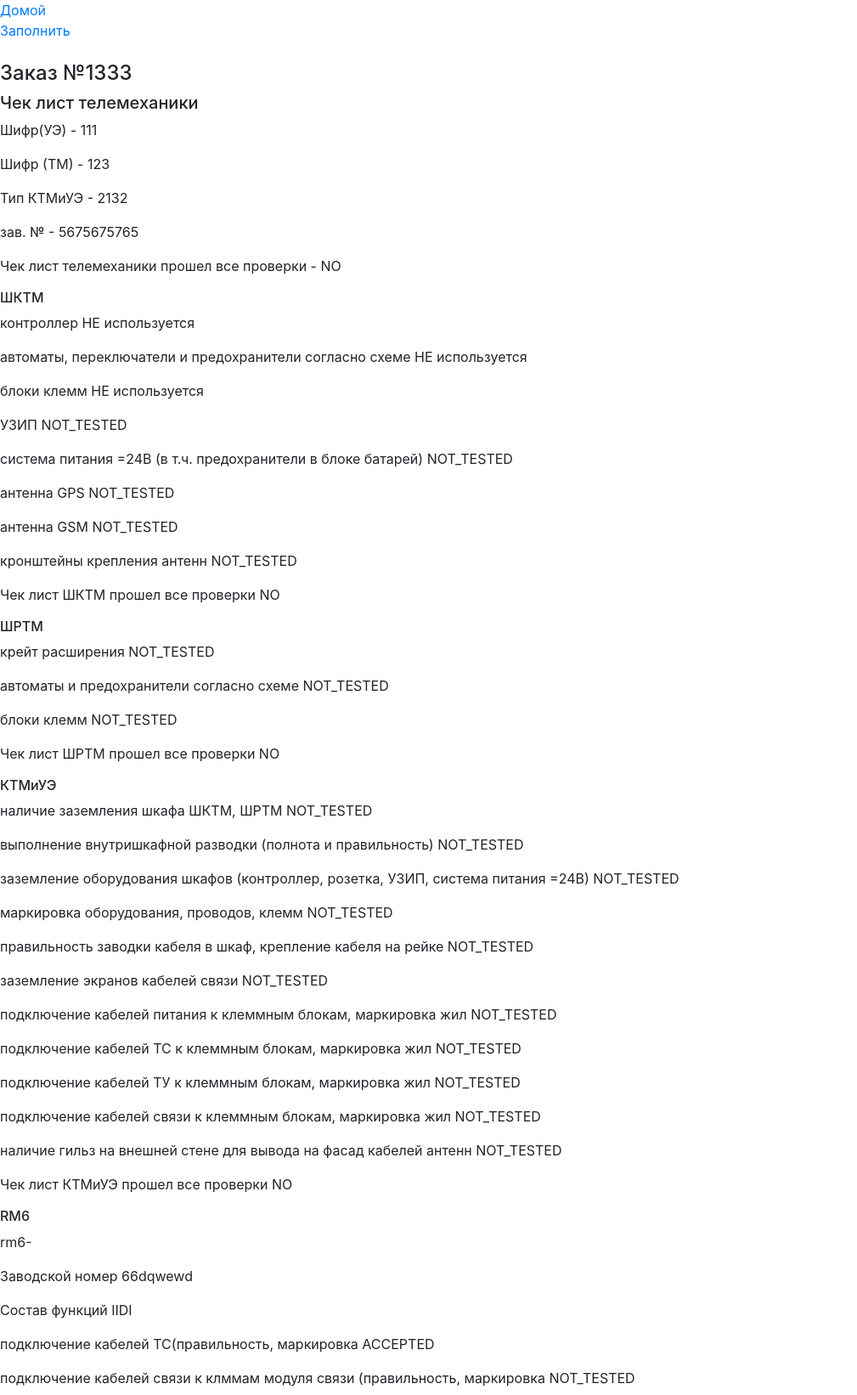
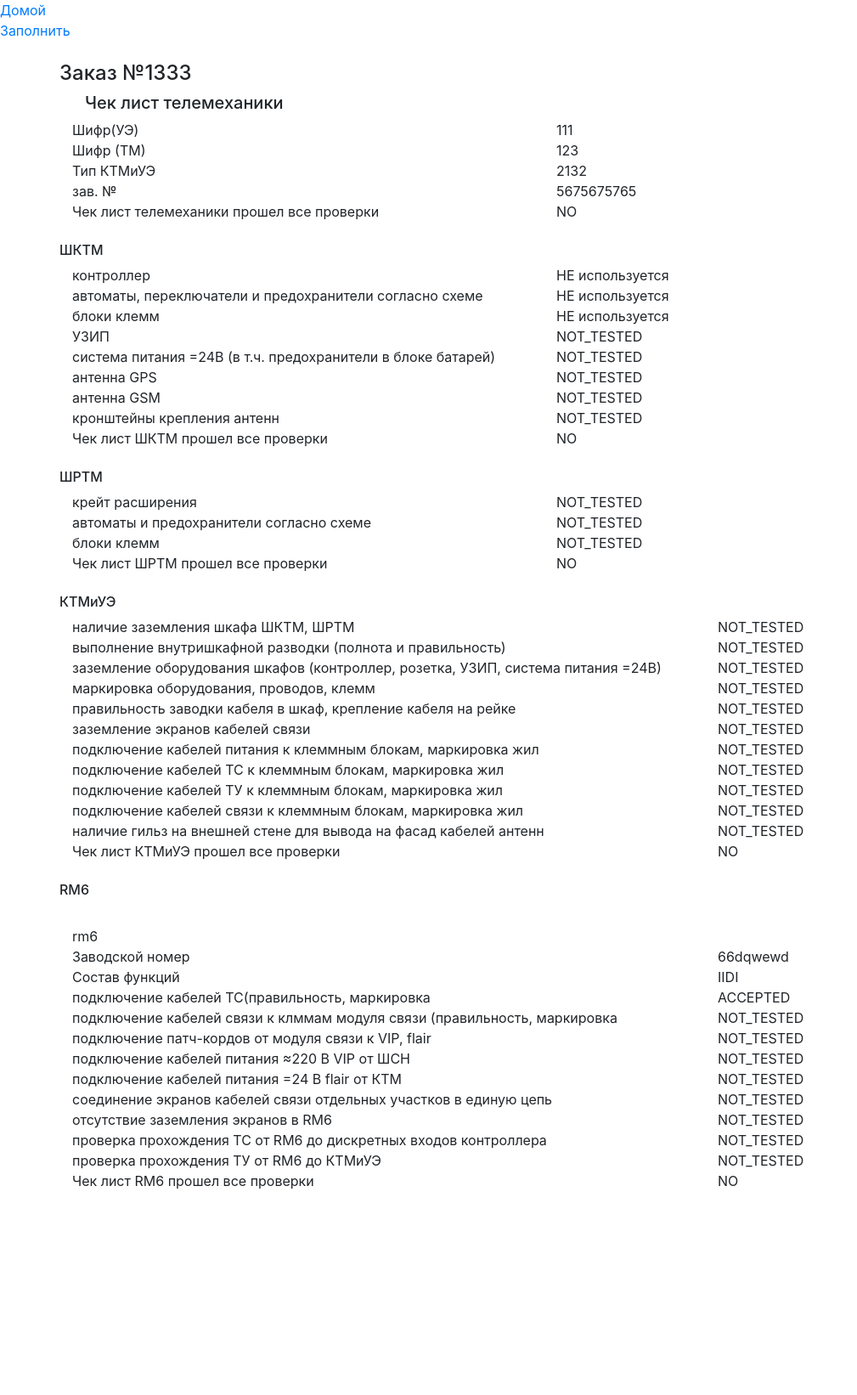
Before and after one commit to TimurKarev/ETIGroup, a Django app: page /tm_checklist_detail/46/ in a window 1280 px wide. Shown: the top 1642 px of the page at 85% size, without its empty margins (0-1009 px from the left). After the commit the page ends 1400 px from the top, so only its background shows below. Run offline with Django 3.2, Linux system fonts and the light colour scheme; data comes from the database, SQL or seed files in the repository; both versions use the stored data as it was after the commit; some libraries are stand-ins or nearby versions.

Commit message:
update formr rm6s ready

```diff
--- a/ETIGroup_project/settings.py
+++ b/ETIGroup_project/settings.py
@@ -26,7 +26,7 @@ SECRET_KEY = 'sey3a5*bpk1t1wt9e5qkv1w#f1b6b2iilt(@wntbv@=(8ft7fz'
 # SECURITY WARNING: don't run with debug turned on in production!
 DEBUG = True
 
-ALLOWED_HOSTS = []
+ALLOWED_HOSTS = ['10.40.247.58', '127.0.0.1']
 
 
 # Application definition
--- a/otk/models/tm_checklists.py
+++ b/otk/models/tm_checklists.py
@@ -2,15 +2,15 @@ from django.db import models
 from django.urls import reverse
 
 ELEMENT_CHOICES = (
-    ('NOT_TESTED', 'Не проверено'),
-    ('UNUSED','Не используется'),
-    ('ACCEPTED', 'Принято'),
-    ('DECLINE','Замечания'),
+    ('Не проверено', 'Не проверено'),
+    ('НЕ используется','Не используется'),
+    ('Принято', 'Принято'),
+    ('Замечания','Замечания'),
 )
 
 PASSED_CHOICES = (
-    ('NO', 'НЕ принято'),
-    ("YES", 'Принято'),
+    ('НЕ принято', 'НЕ принято'),
+    ("Принято", 'Принято'),
 )
 
 # Create your models here.
--- a/otk/templates/tm_checklist_detail.html
+++ b/otk/templates/tm_checklist_detail.html
@@ -8,53 +8,137 @@
 <a href="{% url 'tm_checklist_update' tmchecklist.id %}"> Заполнить  </a>
 <br />
 <br />
+<div class="container">
+    <div class="row">
         <h4> Заказ №{{man_number}}</h4>
+    </div>
+    <div class="col-md-12">
 <h5>  Чек лист телемеханики </h5>
+</div>
+
 
             {% for name, value in chlist_dict.items  %}
-        <p>{{name}} - {{value}}</p>
+                <div class="row">
+                <div class="col-md-6">
+                    {{name}}
+                </div>
+                <div class="col-md-4">
+                    {{value}}
+                </div>
+                </div>
             {% endfor %}
 
+
         {% if  sktm|length > 0 %}
+        <br />
+        <div class="row">
             <h6> ШКТМ </h6>
+        </div>
             {% for name, value in sktm.items  %}
-            <p>{{name}}  {{value}}</p>
+                <div class="row">
+                <div class="col-md-6">
+                    {{name}}
+                </div>
+                <div class="col-md-4">
+                    {{value}}
+                </div>
+                </div>
             {% endfor %}
         {% endif %}
 
         {% if  srtm|length > 0 %}
+        <br />
+        <div class="row">
             <h6> ШРТМ </h6>
+        </div>
             {% for name, value in srtm.items  %}
-            <p>{{name}}  {{value}}</p>
+                <div class="row">
+                <div class="col-md-6">
+                    {{name}}
+                </div>
+                <div class="col-md-4">
+                    {{value}}
+                </div>
+                </div>
             {% endfor %}
         {% endif %}
 
         {% if  ktmue|length > 0 %}
+        <br />
+        <div class="row">
             <h6> КТМиУЭ </h6>
+        </div>
             {% for name, value in ktmue.items  %}
-            <p>{{name}}  {{value}}</p>
+                <div class="row">
+                <div class="col-md-8">
+                    {{name}}
+                </div>
+                <div class="col-md-4">
+                    {{value}}
+                </div>
+                </div>
             {% endfor %}
         {% endif %}
 
         {% if  rm6s|length > 0 %}
+        <br />
+        <div class="row">
             <h6> RM6 </h6>
+        </div>
             {% for name, value in rm6s.items  %}
-            <p>{{name|del_suffix}}  {{value}}</p>
+                <div class="row">
+                <div class="col-md-8">
+                    {% if  name|del_suffix == 'rm6 ' %}
+                        <br />
+                    {% endif %}
+                    {{name|del_suffix}}
+                </div>
+                <div class="col-md-4">
+                    {{value}}
+                </div>
+                </div>
             {% endfor %}
         {% endif %}
 
         {% if  ybp|length > 0 %}
+        <br />
+        <div class="row">
             <h6> УВР </h6>
+        </div>
             {% for name, value in ybp.items  %}
-            <p>{{name|del_suffix}}  {{value}}</p>
+                <div class="row">
+                <div class="col-md-8">
+                    {% if  name|del_suffix == 'ybp ' %}
+                        <br />
+                    {% endif %}
+                    {{name|del_suffix}}
+                </div>
+                <div class="col-md-4">
+                    {{value}}
+                </div>
+                </div>
             {% endfor %}
         {% endif %}
 
         {% if  su|length > 0 %}
+        <br />
+        <div class="row">
             <h6> ШУ </h6>
+        </div>
             {% for name, value in su.items  %}
-            <p>{{name|del_suffix}}  {{value}}</p>
+                <div class="row">
+                <div class="col-md-8">
+                    {% if  name|del_suffix == 'su ' %}
+                        <br />
+                    {% endif %}
+                    {{name|del_suffix}}
+                </div>
+                <div class="col-md-4">
+                    {{value}}
+                </div>
+                </div>
             {% endfor %}
         {% endif %}
-
+        </div>
+    </div>
 {% endblock content %}
--- a/otk/views/tm_checklist_detail_views.py
+++ b/otk/views/tm_checklist_detail_views.py
@@ -14,6 +14,7 @@ class TMCheckListDetailView(DetailView):
     model = TMCheckList
     template_name = "tm_checklist_detail.html"
 
+    #TODO: сделать значения полей на русском
     def get_context_data(self, **kwargs):
         context = super(TMCheckListDetailView, self).get_context_data(**kwargs)
 
@@ -39,7 +40,7 @@ class TMCheckListDetailView(DetailView):
         if len(rm6s) > 0:
             for i in range(len(rm6s)):
                 rm = {}
-                rm["rm6-"] = ' '
+                rm["rm6 "] = ' '
                 rm.update(model_to_dict_verbose(rm6s[i], exclude=['id', 'checklist']))
                 rm = {str(key) + '(' + str(i+1) + ')' : val for key, val in rm.items()}
                 context['rm6s'].update(rm)
@@ -49,7 +50,7 @@ class TMCheckListDetailView(DetailView):
         if len(ybp) > 0:
             for i in range(len(ybp)):
                 y = {}
-                y["ybp-"] = ' '
+                y["ybp "] = ' '
                 y.update(model_to_dict_verbose(ybp[i], exclude=['id', 'checklist']))
                 y = {str(key) + '(' + str(i+1) + ')' : val for key, val in y.items()}
                 context['ybp'].update(y)
@@ -59,7 +60,7 @@ class TMCheckListDetailView(DetailView):
         if len(su) > 0:
             for i in range(len(su)):
                 y = {}
-                y["su-"] = ' '
+                y["su "] = ' '
                 y.update(model_to_dict_verbose(su[i], exclude=['id', 'checklist']))
                 y = {str(key) + '(' + str(i+1) + ')' : val for key, val in y.items()}
                 context['su'].update(y)
```
Also changed, not shown: otk/templates/tm_checklist_update.html (+24 -9 lines), otk/views/tm_checklist_update_view.py (+9 -7 lines), db.sqlite3. Lines whose indentation alone changed are shown as unchanged.
